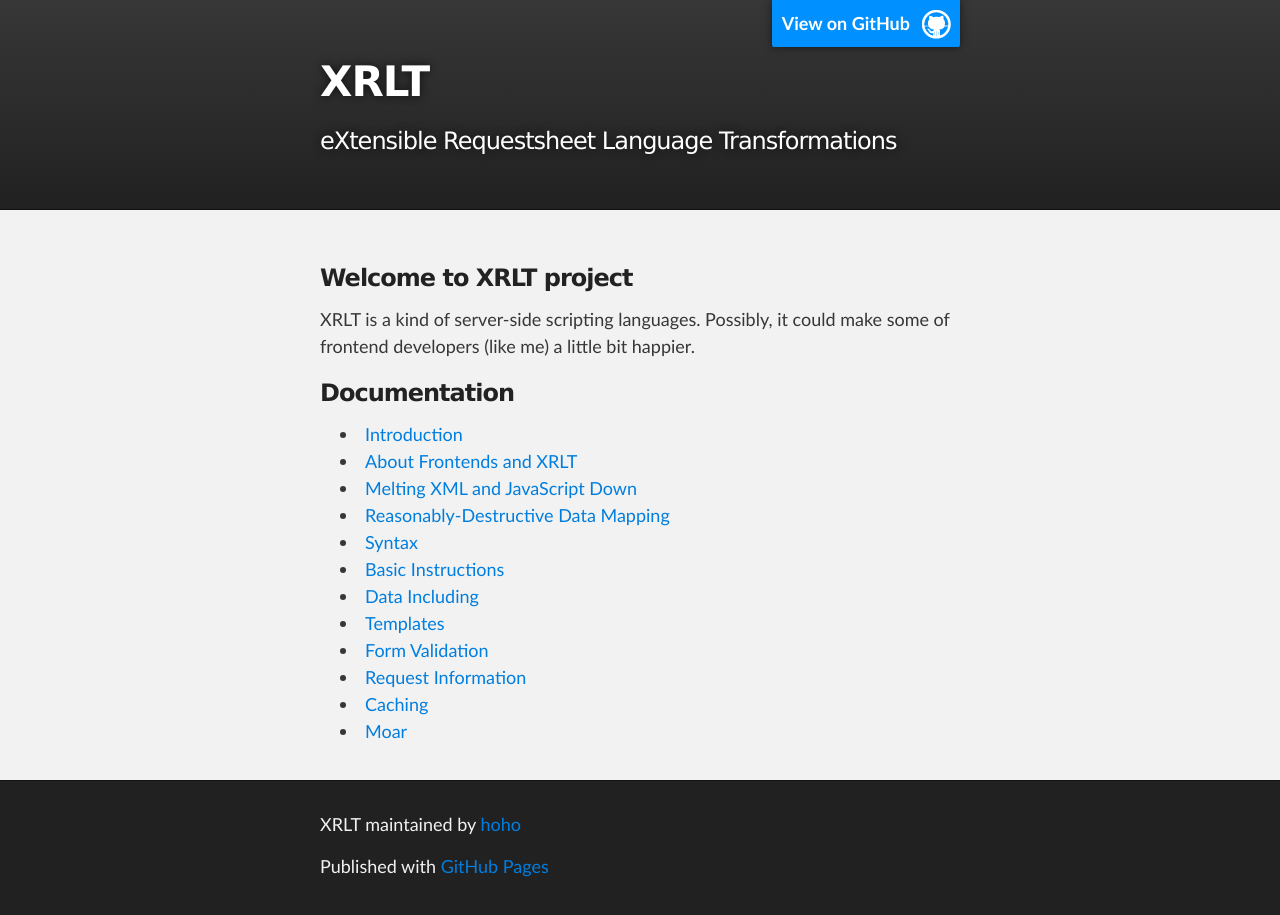
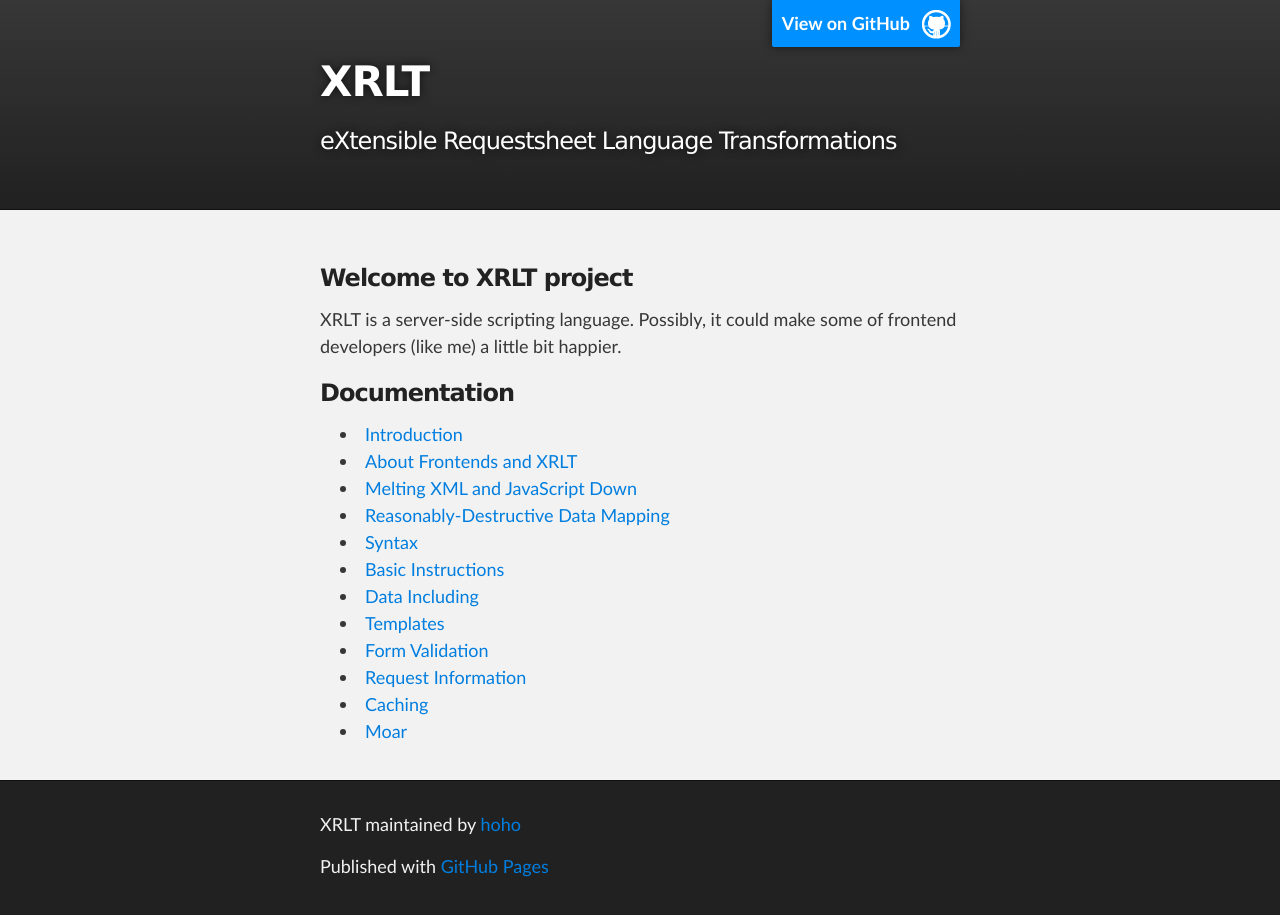
Before and after one commit to hoho/xrlt, a Jekyll site: the page built from index.html, in a window 1280 px wide. Built offline with Jekyll 4.4.1, drawn with Linux system fonts in a browser that asks for light colours; Markdown is read by kramdown in place of the engine named in the settings.

Commit message:
Not «kind of».

```diff
--- a/index.html
+++ b/index.html
@@ -3,8 +3,8 @@
 section: eXtensible Requestsheet Language Transformations
 ---
 <h3>Welcome to XRLT project</h3>
-<p>XRLT is a kind of server-side scripting languages. Possibly, it could
-make some of frontend developers (like me) a little bit happier.</p>
+<p>XRLT is a server-side scripting language. Possibly, it could make some of
+frontend developers (like me) a little bit happier.</p>
 
 <h3>Documentation</h3>
 <ul>
```
